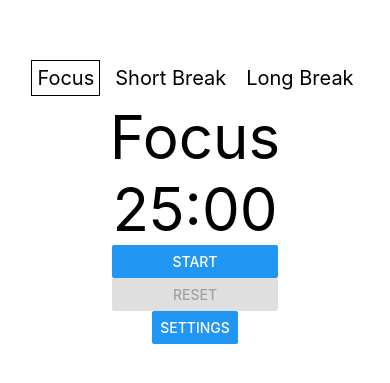
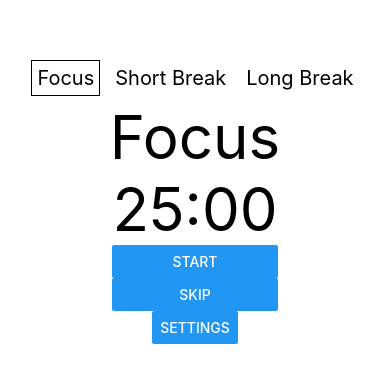
Before and after one commit to beinnor/FocusNative, a React Native app: screen / in a window 390 px wide. Shown: the part 223-606 px from the top of the page. Built offline with nearby package versions, Linux system fonts and the light colour scheme.

Commit message:
add skip button

```diff
--- a/components/Timer.js
+++ b/components/Timer.js
@@ -37,6 +37,10 @@ const Timer = ({ seconds, nextSession }) => {
     setRestart(false);
   };
 
+  const skip = () => {
+    finished();
+  };
+
   const finished = () => {
     setRestart(true);
     nextSession();
@@ -48,11 +52,8 @@ const Timer = ({ seconds, nextSession }) => {
     );
   };
 
-  const resetBtnJSX = () => {
-    if (paused && secondsLeft !== seconds)
-      return <Button title="Reset" accessibilityLabel="Reset session time" onPress={reset} />;
-
-    return <Button title="Reset" accessibilityLabel="Reset session time" disabled />;
+  const skipBtnJSX = () => {
+    return <Button title="skip" accessibilityLabel="skip session time" onPress={() => skip()} />;
   };
 
   const stopBtnJSX = () => {
@@ -67,7 +68,7 @@ const Timer = ({ seconds, nextSession }) => {
       <View>
         {paused ? startBtnJSX() : stopBtnJSX()}
 
-        {resetBtnJSX()}
+        {skipBtnJSX()}
       </View>
     </View>
   );
```
